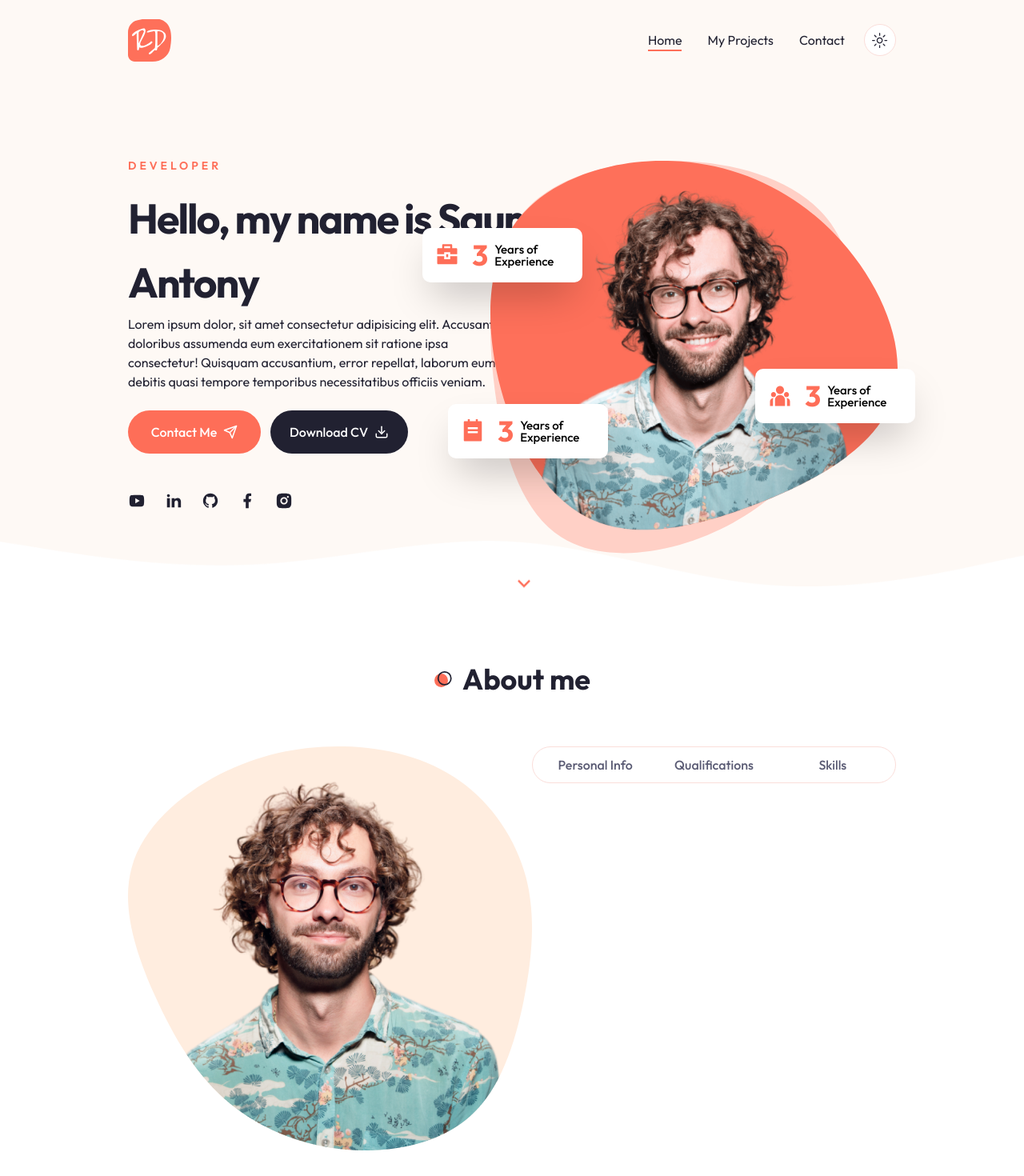
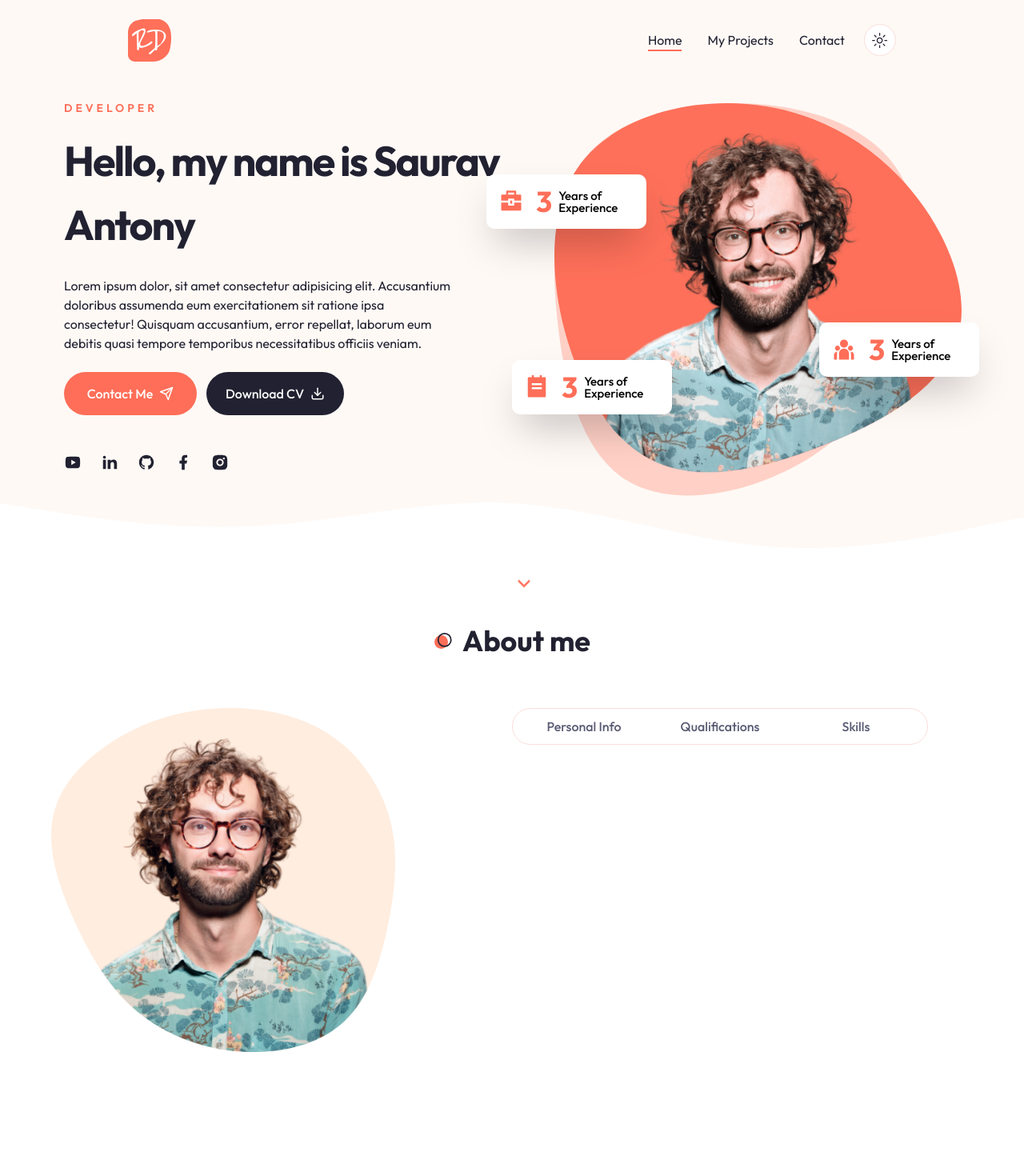
Before and after one commit to Roger5791/Portfolio, a Next.js app: page / in a window 1280 px wide. Shown: the top 1470 px of the page at 80% size. Built offline with nearby package versions, Linux system fonts and the light colour scheme.

Commit message:
Second Commit

```diff
--- a/components/About.jsx
+++ b/components/About.jsx
@@ -116,8 +116,8 @@ const About = () => {
   };
 
   return (
-    <section className=" h-[860px] pb-12 xl:py-24">
-      <div className="container mx-auto">
+    <section className="pb-12 xl:py-24">
+      <div className=" px-4 xl:px-16">
         <h2 className="section-title mb-8 xl:mb-16 text-center mx-auto">
           {" "}
           About me
@@ -126,7 +126,7 @@ const About = () => {
         <div className="flex flex-col xl:flex-row">
           <div className="hidden xl:flex flex-1 relative">
             <DevImg
-              containerStyles="bg-about_shape_light dark:bg-about_shape_dark w-[505px] h-[505px] bg-no-repeat relative"
+              containerStyles="bg-about_shape_light dark:bg-about_shape_dark w-[430px] h-[430px] bg-cover bg-no-repeat relative"
               imgSrc="/about/developer.png"
             />
           </div>
@@ -135,7 +135,7 @@ const About = () => {
 
           <div className="flex-1">
             <Tabs>
-              <TabsList className="w-full grid xl:grid-cols-3 xl:max-w-[520px] xl:border dark:border-none">
+              <TabsList className="w-full  grid xl:grid-cols-3 xl:max-w-[520px] xl:border dark:border-none">
                 <TabsTrigger className="w-[162px] xl:w-auto" value="personal">
                   Personal Info
                 </TabsTrigger>
@@ -205,7 +205,7 @@ const About = () => {
                   {/*=========Education========*/}
 
                   <div className="grid md:grid-cols-2 gap-y-8">
-                    <div className="flex flex-col gap-y-6">
+                    <div className="flex flex-col items-center gap-y-6">
                       <div className="flex gap-x-4 items-center text-[22px] text-primary">
                         <Briefcase />
                         <h4 className="capitalize font-medium">
@@ -213,7 +213,7 @@ const About = () => {
                         </h4>
                       </div>
 
-                      <div className="flex flex-col gap-y-8">
+                      <div className="flex flex-col">
                         {getData(qualificationsData, "education").data.map(
                           (item, index) => {
                             const { institute, course } = item;
@@ -237,7 +237,7 @@ const About = () => {
                       </div>
                     </div>
 
-                    <div className="flex flex-col gap-y-6">
+                    <div className="flex flex-col items-center gap-y-6">
                       <div className="flex gap-x-4 items-center text-[22px] text-primary ">
                         <GraduationCap size={30} />
                         <h4 className="capitalize font-medium ">
@@ -245,7 +245,7 @@ const About = () => {
                         </h4>
                       </div>
 
-                      <div className="flex flex-col gap-y-8">
+                      <div className="flex flex-col it">
                         {getData(qualificationsData, "schooling").data.map(
                           (item, index) => {
                             const { institute, course } = item;
--- a/components/Hero.jsx
+++ b/components/Hero.jsx
@@ -16,14 +16,14 @@ import Socials from "./Socials";
 
 const Hero = () => {
   return (
-    <section className="py-12 xl:py-24 xl:pt-24 bg-hero bg-no-repeat bg-bottom bg-cover dark:bg-none">
-      <div className="container mx-auto">
+    <section className="py-12 xl:py-24 xl:pt-6 bg-hero bg-no-repeat bg-bottom bg-cover dark:bg-none">
+      <div className="xl:px-20 px-4">
         <div className="flex justify-between gap-x-8">
-          <div className="flex max-w-[600px] flex-col justify-center mx-auto xl:mx-0 text-center xl:text-left ">
+          <div className="flex xl:max-w-[600px] flex-col justify-center mx-auto xl:mx-0 text-center xl:text-left ">
             <div className="text-sm uppercase font-semibold mb-4 text-primary tracking-[4px]">
               Developer
             </div>
-            <h1 className="h1">Hello, my name is Saurav Antony</h1>
+            <h1 className="h1 pb-6">Hello, my name is Saurav Antony</h1>
             <p className=" max-w-[490px] mx-auto xl:mx-0">
               Lorem ipsum dolor, sit amet consectetur adipisicing elit.
               Accusantium doloribus assumenda eum exercitationem sit ratione
```
